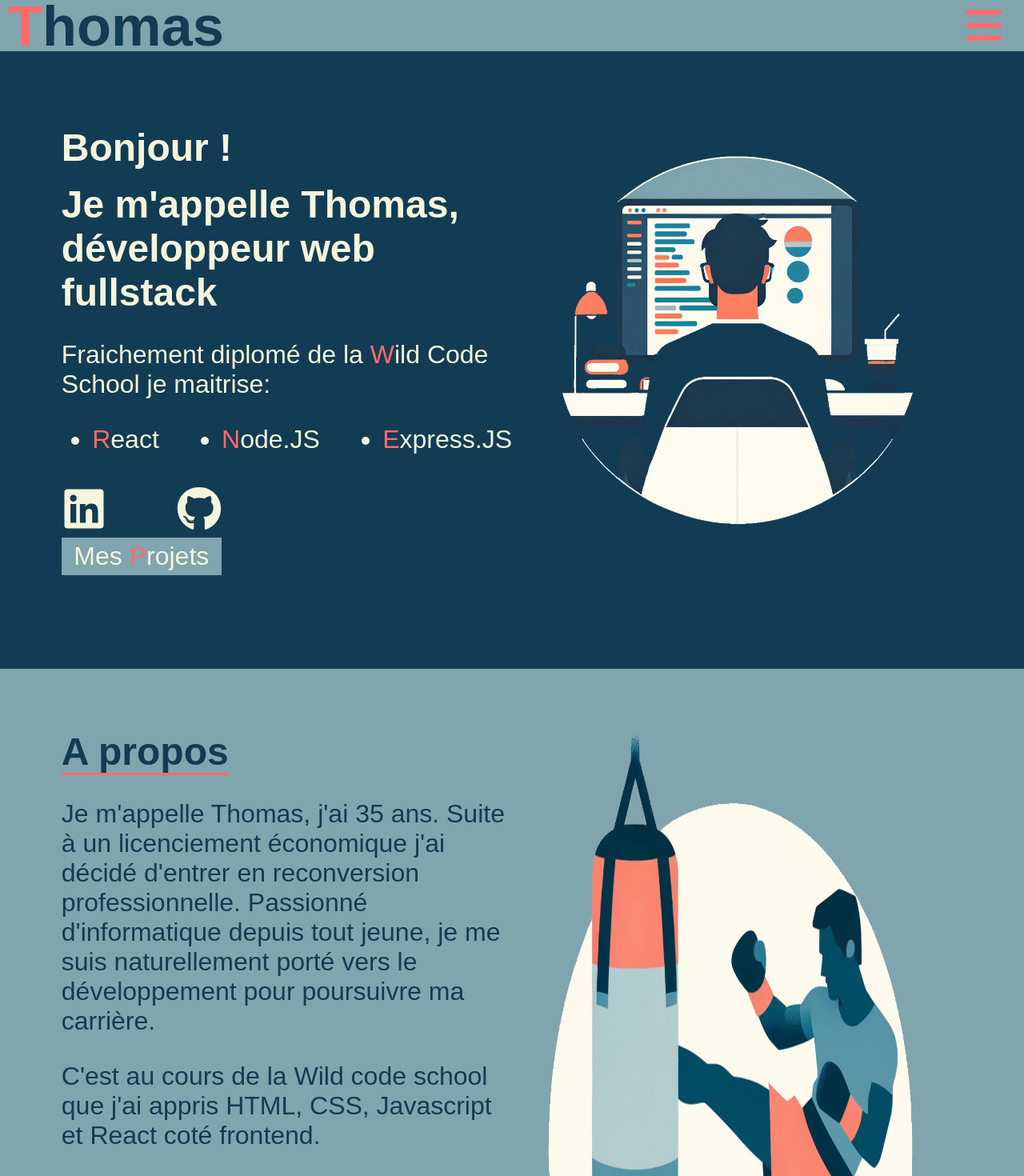
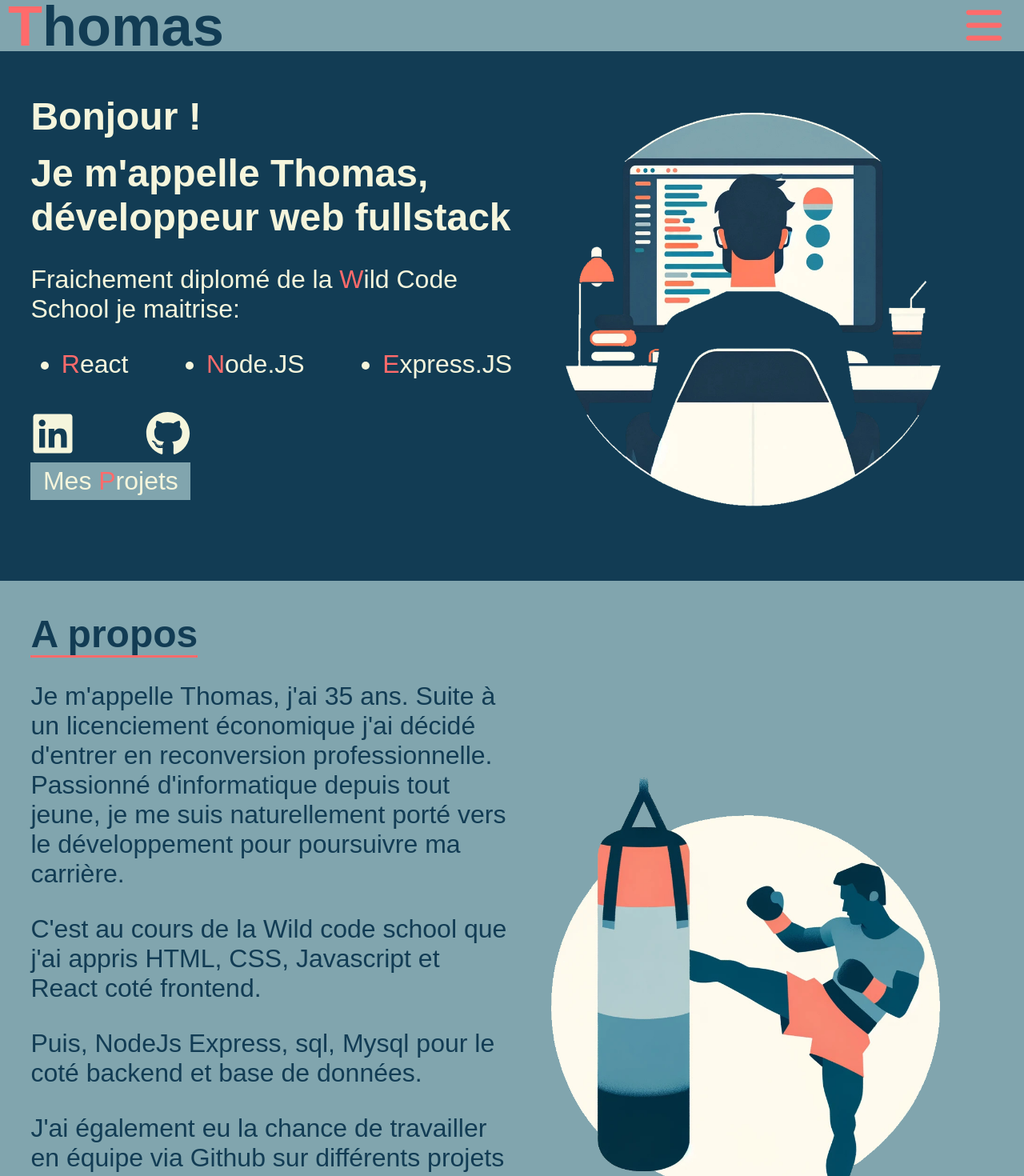
Before and after one commit to Thomas-Nigon/myPortFolio-JS, a React (Vite) app: page / in a window 1280 px wide. Shown: the top 1470 px of the page at 80% size. Built offline with nearby package versions, Linux system fonts and the light colour scheme.

Commit message:
fix picture responsiveness and font size on about section

```diff
--- a/src/Components/About/About.scss
+++ b/src/Components/About/About.scss
@@ -35,10 +35,10 @@
 
 @media screen and (min-width: 600px) {
   .about {
-    padding: 6vw;
     display: flex;
   }
   .about--pics {
     width: 50%;
+    object-fit: contain;
   }
 }
--- a/src/Components/Welcome/welcome.scss
+++ b/src/Components/Welcome/welcome.scss
@@ -60,14 +60,13 @@
   .welcome {
     font-size: 2rem;
     background-color: $darkerMain;
-    padding: 6vw;
     display: flex;
     justify-content: space-between;
   }
   .welcome--pics {
     width: 50%;
     object-fit: contain;
-    margin-top: -6vh;
+    margin-top: -2vh;
   }
   .welcome__socialContainer {
     width: 200px;
```
